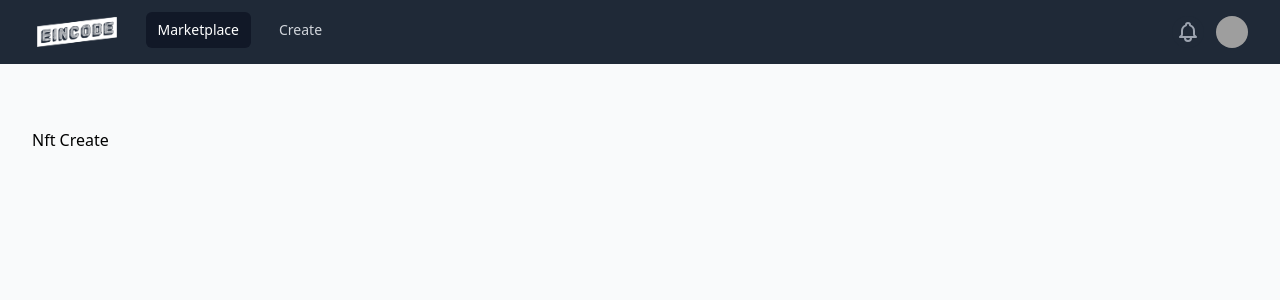
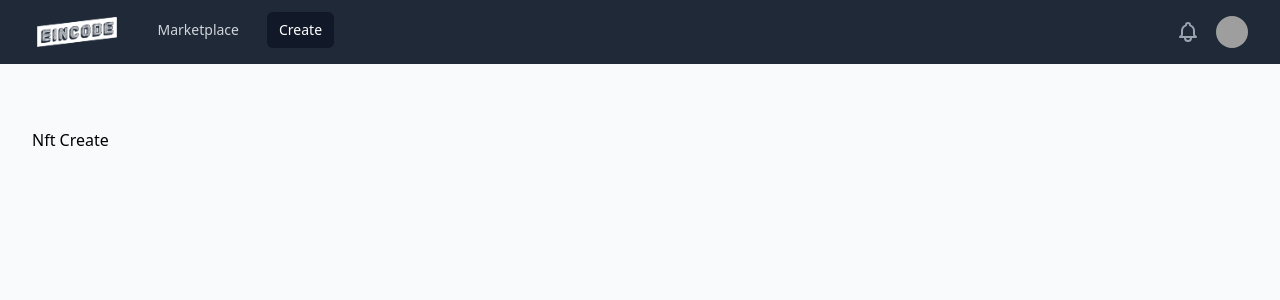
Before and after one commit to farhanreizha/nft-marketplace, a Next.js app: page /nft/create in a window 1280 px wide. Shown: the top 300 px of the page. Built offline with nearby package versions, Linux system fonts and the light colour scheme; grey boxes are pictures that could not be loaded.

Commit message:
make component active link and replace link on navbar

```diff
--- a/components/index.tsx
+++ b/components/index.tsx
@@ -2,3 +2,4 @@
 export { default as BaseLayout } from './layout/BaseLayout'
 export { NftItem } from './nft'
 export { NftList } from './nft'
+export { default as ActiveLink } from './link'
--- /dev/null
+++ b/components/link/index.tsx
@@ -0,0 +1,25 @@
+import Link from 'next/link'
+import React, { FunctionComponent, ReactElement } from 'react'
+import { useRouter } from 'next/router'
+
+type LinkProps = {
+  href: string
+  children: ReactElement
+  activeClass: string
+}
+
+const ActiveLink: FunctionComponent<LinkProps> = ({ children, ...props }) => {
+  const { pathname } = useRouter()
+  let className = children!.props.className || ''
+  let _defaultClass = `${className} text-gray-100`
+
+  if (pathname === props.href) {
+    className = `${className} text-indigo-400 ${props.activeClass}`
+  } else {
+    className = _defaultClass
+  }
+
+  return <Link {...props}>{React.cloneElement(children, { className })}</Link>
+}
+
+export default ActiveLink
--- a/components/navbar/index.tsx
+++ b/components/navbar/index.tsx
@@ -4,6 +4,7 @@
 import { Disclosure, Menu, Transition } from '@headlessui/react'
 import { BellIcon, MenuIcon, XIcon } from '@heroicons/react/outline'
 import Link from 'next/link'
+import { ActiveLink } from 'components'
 
 const navigation = [
   { name: 'Marketplace', href: '/', current: true },
@@ -43,19 +44,18 @@
                 <div className='hidden sm:block sm:ml-6'>
                   <div className='flex space-x-4'>
                     {navigation.map((item) => (
-                      <Link key={item.name} href={item.href}>
+                      <ActiveLink
+                        key={item.name}
+                        href={item.href}
+                        activeClass='bg-gray-900 text-white'
+                      >
                         <a
-                          className={classNames(
-                            item.current
-                              ? 'bg-gray-900 text-white'
-                              : 'text-gray-300 hover:bg-gray-700 hover:text-white',
-                            'px-3 py-2 rounded-md text-sm font-medium'
-                          )}
+                          className='text-gray-300 hover:bg-gray-700 hover:text-white px-3 py-2 rounded-md text-sm font-medium'
                           aria-current={item.current ? 'page' : undefined}
                         >
                           {item.name}
                         </a>
-                      </Link>
+                      </ActiveLink>
                     ))}
                   </div>
                 </div>
```
